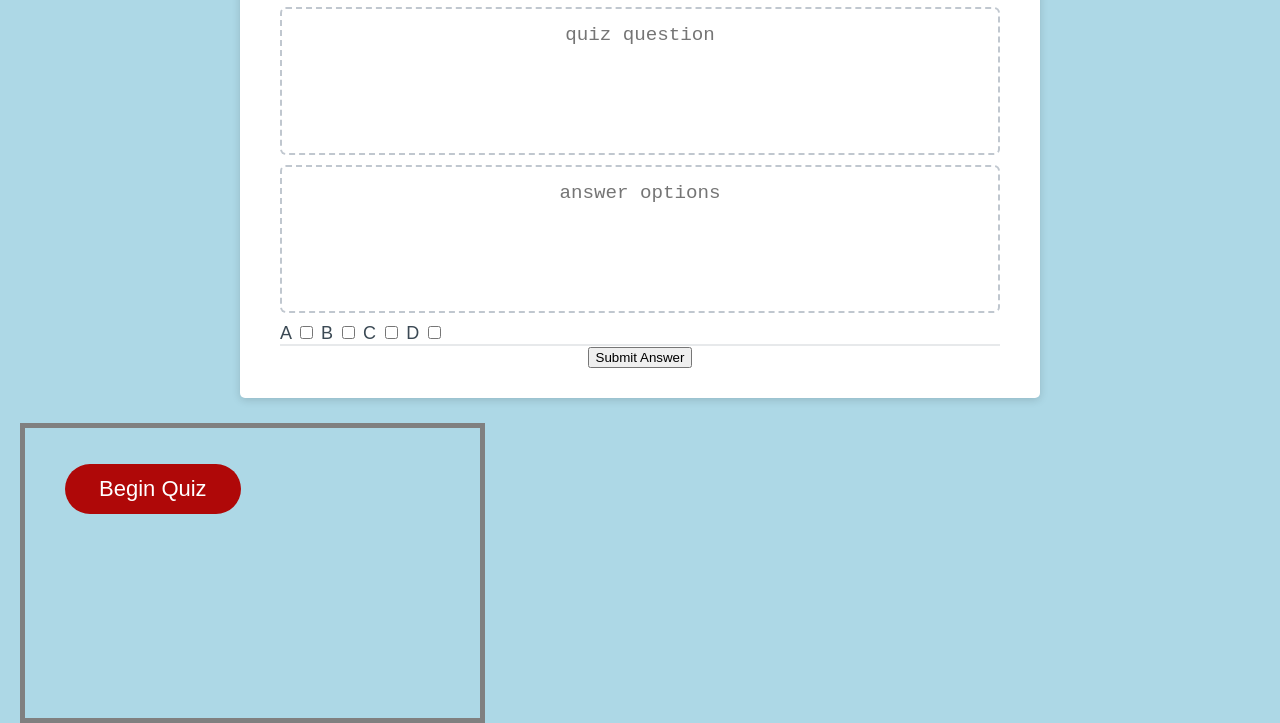
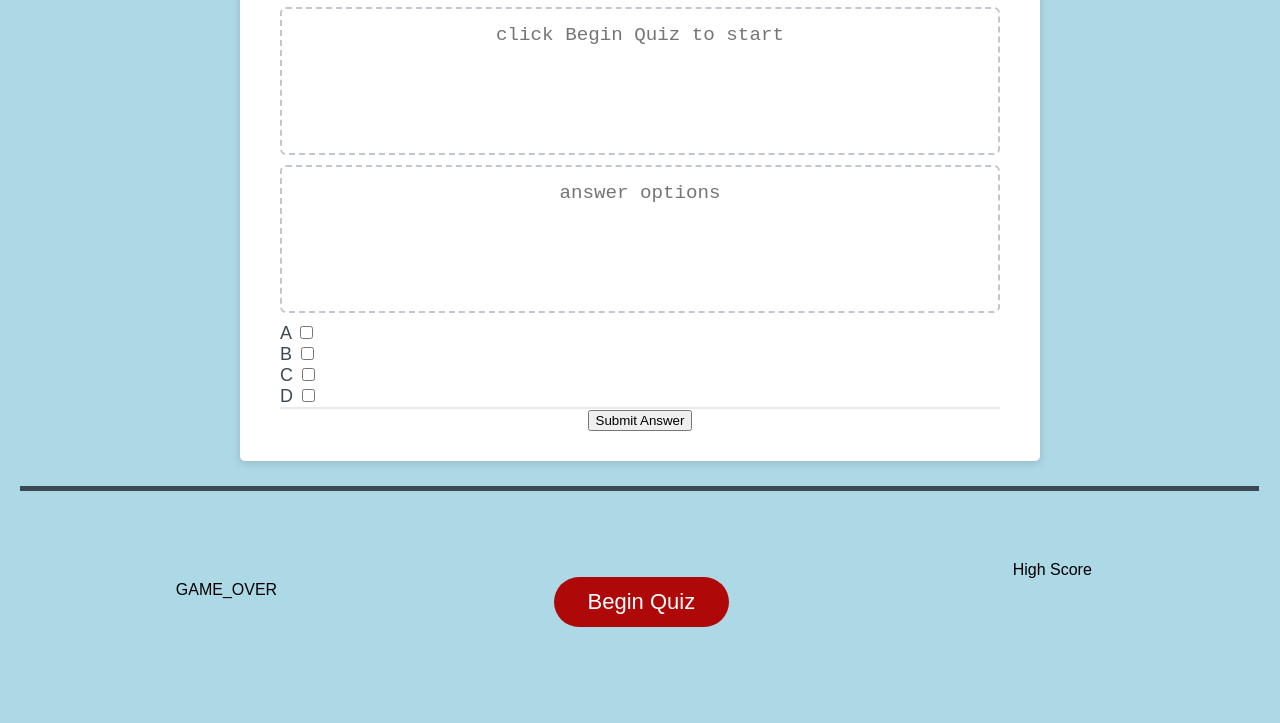
Before and after one commit to jlewisit/web-api-code-quiz, a plain HTML site: page index.html in a window 1280 px wide. Shown: the part 241-964 px from the top of the page. After the commit the page ends 927 px from the top, so only its background shows below. Drawn offline with Linux system fonts and the light colour scheme.

Commit message:
timer added

```diff
--- a/Develop/script.js
+++ b/Develop/script.js
@@ -1,22 +1,132 @@
 // Adding variables
-var highScore = ""
+var highScore = "";
+var question = "";
 var correct = 0;
 var incorrect = 0;
-var questions = ["Inside which HTML element do we put the JavaScript? <js> <script> <scripting> <javascript>", "Where is the correct place to insert a JavaScript? The <body> section, The <head> section, Both the <head> section and the <body> section are correct" ];
+var answers = [];
 
-// Adding eventListeners
-document.getElementById("generate").addEventListener("click", askQuestions);
-document.getElementById("next").addEventListener("click", askQuestions);
+//Timer
+var timerEl = document.getElementById('countdown');
+var mainEl = document.getElementById('main');
 
-  function askQuestions() {
-var four = Number(prompt("What is 2 +2?"));
-if (four === 4) {
-    alert("Correct!");
+var message =
+  'GAME_OVER';
+var words = message.split(' ');
+
+// Timer that counts down
+function countdown() {
+  var timeLeft = 3;
+
+  // Use the `setInterval()` method to call a function to be executed every 1000 milliseconds
+  var timeInterval = setInterval(function () {
+    // As long as the `timeLeft` is greater than 1
+    if (timeLeft > 1) {
+      // Set the `textContent` of `timerEl` to show the remaining seconds
+      timerEl.textContent = timeLeft + ' seconds remaining';
+      // Decrement `timeLeft` by 1
+      timeLeft--;
+    } else if (timeLeft === 1) {
+      // When `timeLeft` is equal to 1, rename to 'second' instead of 'seconds'
+      timerEl.textContent = timeLeft + ' second remaining';
+      timeLeft--;
+    } else {
+      // Once `timeLeft` gets to 0, set `timerEl` to an empty string
+      timerEl.textContent = '';
+      // Use `clearInterval()` to stop the timer
+      clearInterval(timeInterval);
+      // Call the `displayMessage()` function
+      displayMessage();
+    }
+  }, 1000);
 }
-else if (four !== "4") {
-        alert("Sorry, the correct answer was 4.");
+
+// Displays the message one word at a time
+function displayMessage() {
+  var wordCount = 0;
+
+  // Uses the `setInterval()` method to call a function to be executed every 1000 milliseconds
+  var msgInterval = setInterval(function () {
+    // If there are no more words left in the message
+    if (words[wordCount] === undefined) {
+      // Use `clearInterval()` to stop the timer
+      clearInterval(msgInterval);
+    } else {
+      // Display one word of the message
+      mainEl.textContent = words[wordCount];
+      wordCount++;
+    }
+  }, 1000);
 }
-  }
+
+countdown();
+
+// //  Selects carousel element
+// var carousel = document.querySelector(".carouselbox");
+
+// // Selects buttons using their parent carousel element
+// var next = carousel.querySelector(".next");
+// var index = 0;
+// var currentQuestion;
+
+// var questions = ["Inside which HTML element do we put the JavaScript? <js> <script> <scripting> <javascript>", "Where is the correct place to insert a JavaScript? The <body> section, The <head> section, Both the <head> section and the <body> section are correct"];
+
+// function navigate(direction) {
+//   index = index + direction;
+//   if (index < 0) {
+//     index = questions.length - 1;
+//   } else if (index > questions.length - 1) {
+//     index = 0;
+//   }
+//   currentQuestion = questions[index];
+
+// //   carousel.style.backgroundImage = "url('" + currenQuestion + "')";
+// }
+
+// // Clicking on image opens a new window containing the image
+// carousel.addEventListener("click", function() {
+//   window.location.href = questions[index];
+// });
+
+// // Clicking on next button displays next image in carousel
+// next.addEventListener("click", function(event) {
+//   // Stops event from bubbling up and new window opening
+//   event.stopPropagation();
+
+//   navigate(1);
+// });
+
+// // Adding eventListeners
+// document.getElementById("next").addEventListener("click", askQuestions);
+// document.getElementById("begin").addEventListener("click", outputQuestion);
+
+
+
+
+
+
+// function createQuestion() {
+//     for (var i = 0; i < questions.length; i++) {
+//     }
+//     return question;
+//   }
+
+// function outputQuestion() {
+//     question = createQuestion();
+//     var questionText = document.getElementById("question");
+
+//     questionText.value = question;
+
+//   }
+
+//   function askQuestions() {
+// var four = Number(prompt("What is 2 +2?"));
+// if (four === 4) {
+//     alert("Correct!");
+// }
+// else if (four !== "4") {
+//         alert("Sorry, the correct answer was 4.");
+// }
+//   }
 
 //   //Print stats with line breaks
 //   window.alert(
--- a/Develop/style.css
+++ b/Develop/style.css
@@ -98,25 +98,29 @@ button[disabled] {
   float: right;
 }
 
+.answer-boxes {
+    text-align: left;
+}
+
 .display-container {
     margin-top: 25px;
     position: relative;
     text-align: left;
-    color: navy;
 }
 
-div.display-box2 {
+div.display-box1, div.display-box2, div.display-box3 {
     position: relative;
-    text-align: left;
+    margin: auto;
+    text-align: center;
     box-sizing: border-box;
-    width: 37.5%;
-    height: 300px;
-    border: 5px solid gray;
+    width: 33.3%;
+    height: 200px;
+    border-top: 5px solid hsl(206, 17%, 28%);
     float: left;
-    padding: 20px;
+    padding: 70px;
 }
 
-#password {
+#question, #answers {
   -webkit-appearance: none;
   -moz-appearance: none;
   appearance: none;
@@ -144,7 +148,7 @@ div.display-box2 {
     padding: 10px 15px;
   }
 
-  #password {
+  #question, #answers {
     font-size: 1rem;
   }
 }
--- a/index.html
+++ b/index.html
@@ -20,19 +20,20 @@
           </div>
 
           <div class="card-body">
-            <textarea readonly id="password" placeholder="quiz question" aria-label="Generated Password"></textarea>
-          </div>
-          <div class="card-body">
-            <textarea readonly id="password" placeholder="answer options" aria-label="Generated Password"></textarea>
+            <textarea readonly id="question" placeholder="click Begin Quiz to start" aria-label="Generated Password"></textarea>
           </div>
 
-          <div id="settings">
+          <div class="card-body">
+            <textarea readonly id="answers" placeholder="answer options" aria-label="Generated Password"></textarea>
+          </div>
+
+          <div id="settings" class="answer-boxes">
               <label for="Choice A">A</label>
-              <input type="checkbox" id="numbers" unchecked />
+              <input type="checkbox" id="numbers" unchecked /><br>
               <label for="Choice B">B</label>
-              <input type="checkbox" id="symbols" unchecked />
+              <input type="checkbox" id="symbols" unchecked /><br>
               <label for="Choice C">C</label>
-              <input type="checkbox" id="numbers" unchecked />
+              <input type="checkbox" id="numbers" unchecked /><br>
               <label for="Choice D">D</label>
               <input type="checkbox" id="symbols" unchecked />
           </div>
@@ -43,8 +44,14 @@
         </div>
 
         <div class="display-container">
+            <div class="display-box1">
+              <h2 id="countdown"></h2>
+              <p id="main"></p>
+            </div>
             <div class="display-box2">
-            <button id="generate" class="btn">Begin Quiz</button>
+            <button id="begin" class="btn">Begin Quiz</button>
+            </div>
+            <div class="display-box3">High Score
             </div>
         </div>
     </div>
```
Also changed, not shown: 04-web-apis-homework-demo.gif (added), 1 other file.
